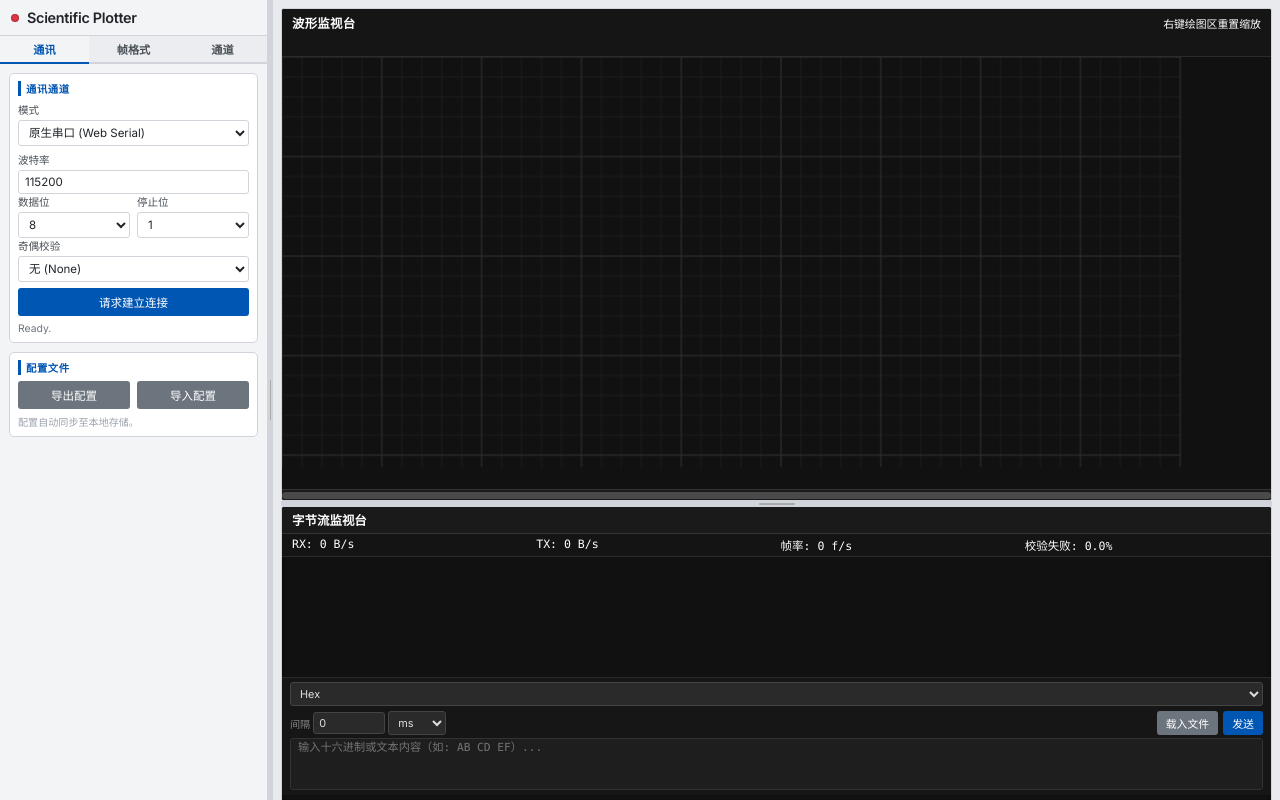
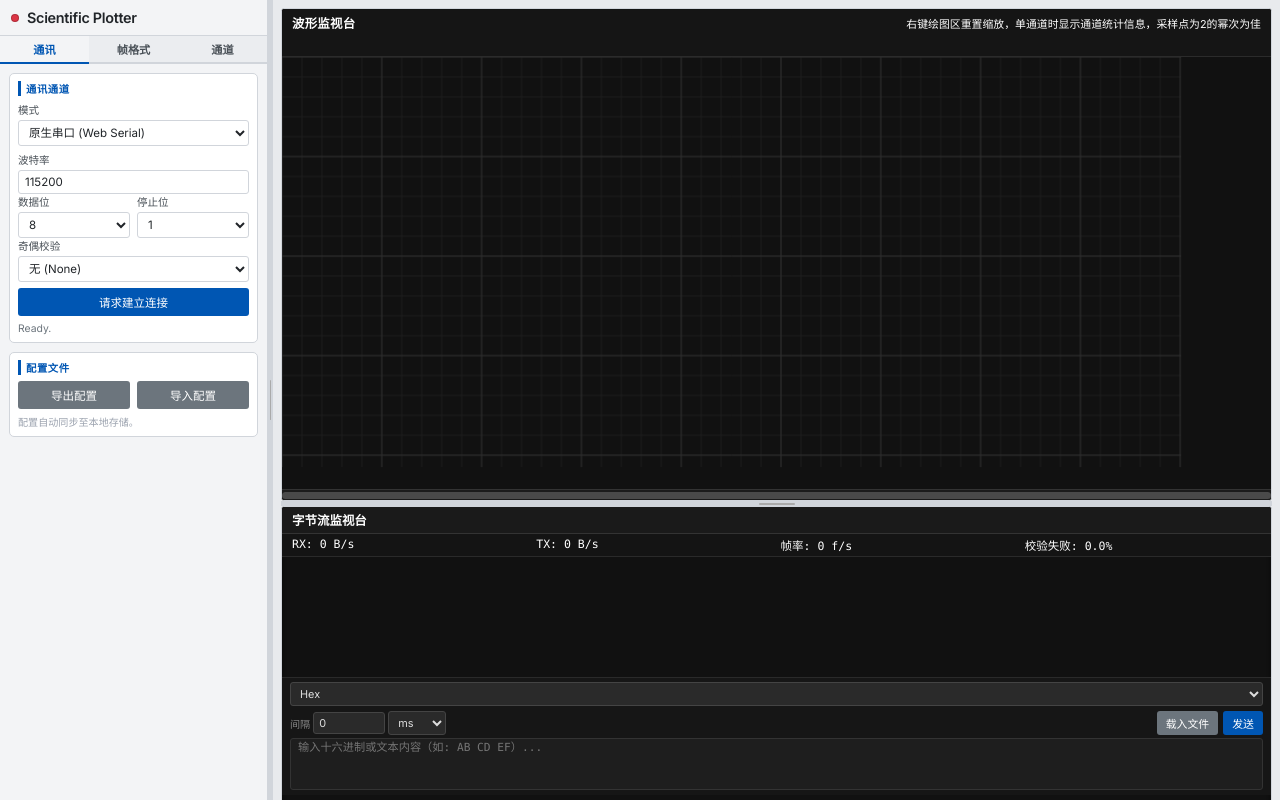
Before and after one commit to yssickjgd/serial_plotter, a website: page index.html in a window 1280 px wide. Drawn offline with Linux system fonts and the light colour scheme.

Commit message:
修改了波形监视台的提示信息

```diff
--- a/index.html
+++ b/index.html
@@ -229,7 +229,7 @@
                 <div class="plot-header" id="plot-header">
                     <div class="plot-title-row">
                         <span class="plot-title">波形监视台</span>
-                        <span class="plot-title-hint">右键绘图区重置缩放</span>
+                        <span class="plot-title-hint">右键绘图区重置缩放，单通道时显示通道统计信息，采样点为2的幂次为佳</span>
                     </div>
                     <div class="plot-info-row" id="plot-info-row">
                         <span id="stat-channel-label">通道: --</span>
```
